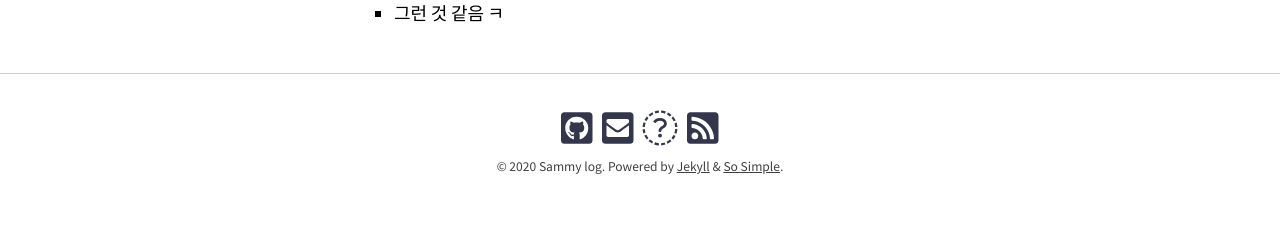
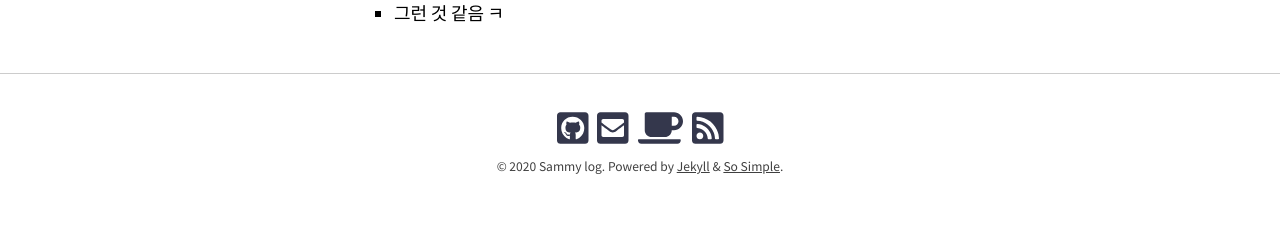
Before and after one commit to ssammykim/ssammykim.github.io, a Jekyll site: the page built from index.html, in a window 1280 px wide. Shown: the part 1139-1385 px from the top of the page. Built offline with Jekyll 4.4.1, drawn with Linux system fonts in a browser that asks for light colours; nearby versions of some CDN libraries; some web fonts are replaced; the list of posts is cut into pages by our own code.

Commit message:
Modified coffee image

```diff
--- a/_config.yml
+++ b/_config.yml
@@ -121,7 +121,7 @@ footer_links:
     icon: fas fa-envelope-square
   - title: buymeacoffee
     url: https://www.buymeacoffee.com/ssammy
-    icon: fas fa-coffee-togo
+    icon: fas fa-coffee
   - title: Feed
     url: atom.xml
     icon: fas fa-rss-square
```
